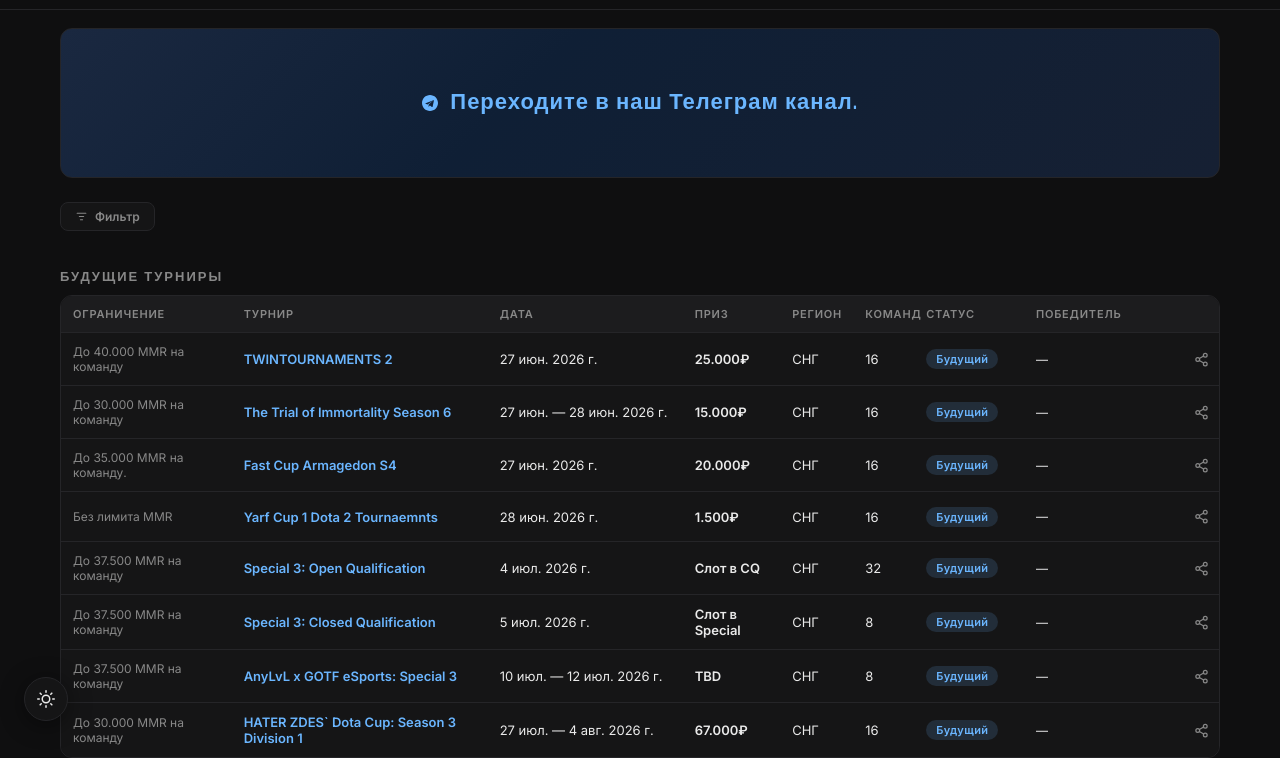
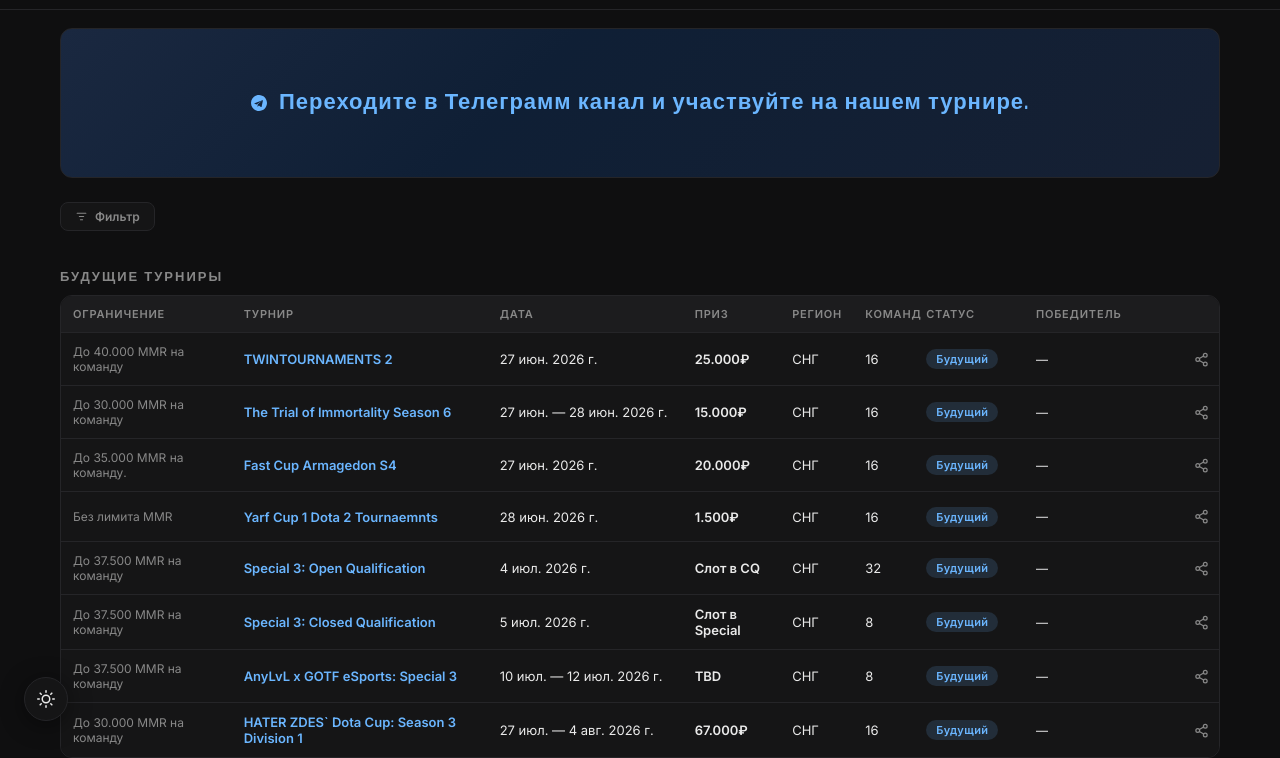
Before and after one commit to GOTFeSports/anypedia, a plain HTML site: page index.html in a window 1280 px wide. Shown: the part 55-813 px from the top of the page. Drawn offline with Linux system fonts and the light colour scheme; no server answers.

Commit message:
Update index.html

```diff
--- a/index.html
+++ b/index.html
@@ -1043,7 +1043,7 @@
   <a class="banner-placeholder" href="https://t.me/anylvlcommunity" target="_blank" rel="noopener"
      id="bannerPlaceholder" style="display:none; text-decoration:none;">
     <svg width="16" height="16" viewBox="0 0 24 24" fill="currentColor"><path d="M12 0C5.373 0 0 5.373 0 12s5.373 12 12 12 12-5.373 12-12S18.627 0 12 0zm5.894 8.221-1.97 9.28c-.145.658-.537.818-1.084.508l-3-2.21-1.447 1.394c-.16.16-.295.295-.605.295l.213-3.053 5.56-5.023c.242-.213-.054-.333-.373-.12L8.32 14.173l-2.96-.924c-.643-.204-.657-.643.136-.953l11.57-4.461c.537-.194 1.006.131.828.386z"/></svg>
-    &nbsp; Переходите в наш Телеграм канал.
+    &nbsp; Переходите в Телеграмм канал и участвуйте на нашем турнире.
   </a>
 </div>
 
```
